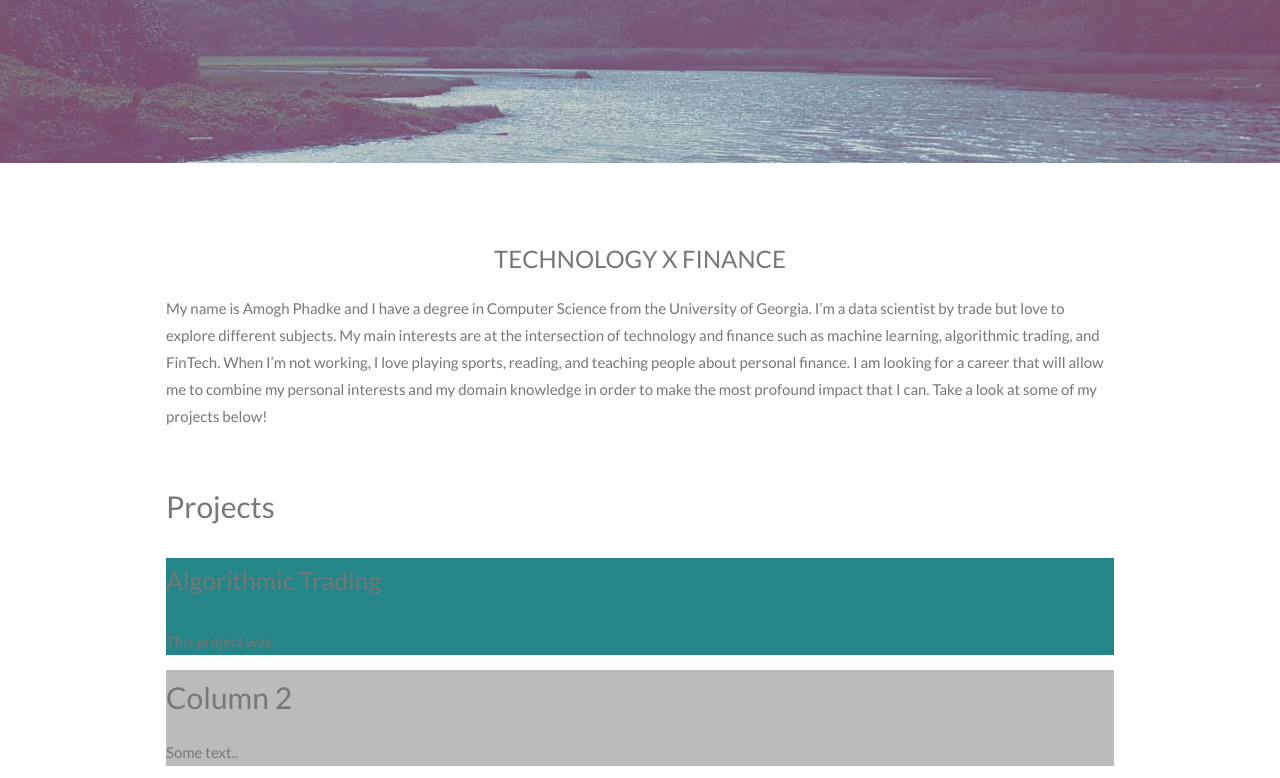
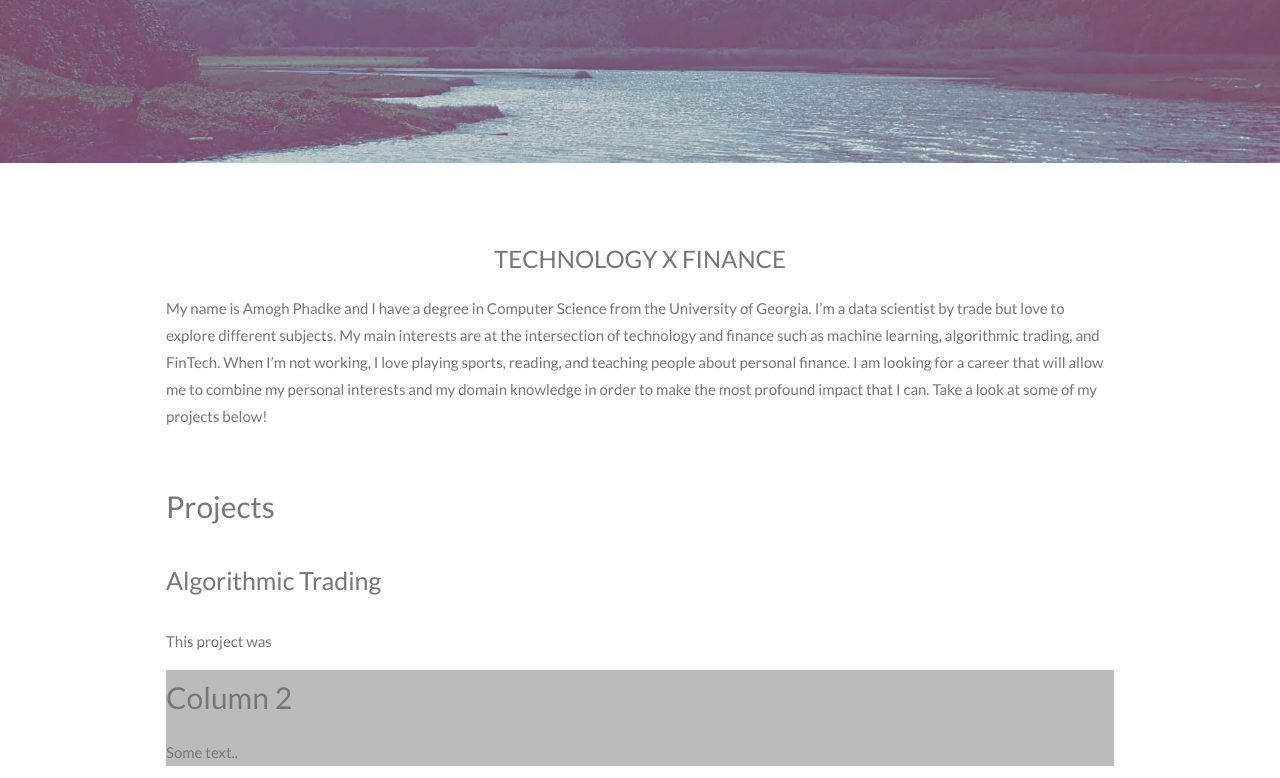
Before and after one commit to amoghphadke/amoghphadke.github.io, a plain HTML site: page index.html in a window 1280 px wide. Shown: the part 237-1015 px from the top of the page. Drawn offline with nearby package versions, Linux system fonts and the light colour scheme.

Commit message:
white backgrounf

```diff
--- a/index.html
+++ b/index.html
@@ -95,7 +95,7 @@ body, html {
 <h2>Projects</h2>
 
 <div class="column">
-  <div class="column" style="background-color:#258689;">
+  <div class="column" style="background-color:#FFFFFF;">
     <p style="font-size:25px">Algorithmic Trading</p>
     <p>This project was</p>
   </div>
```
